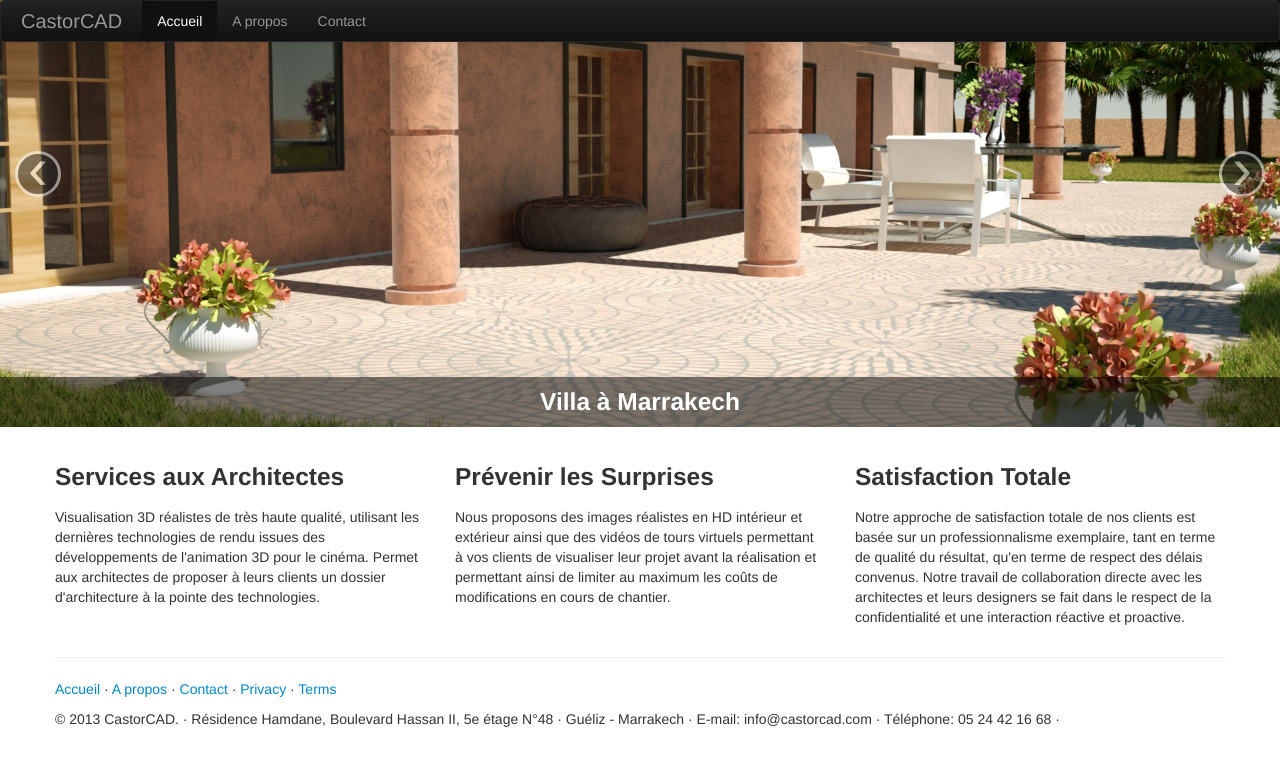
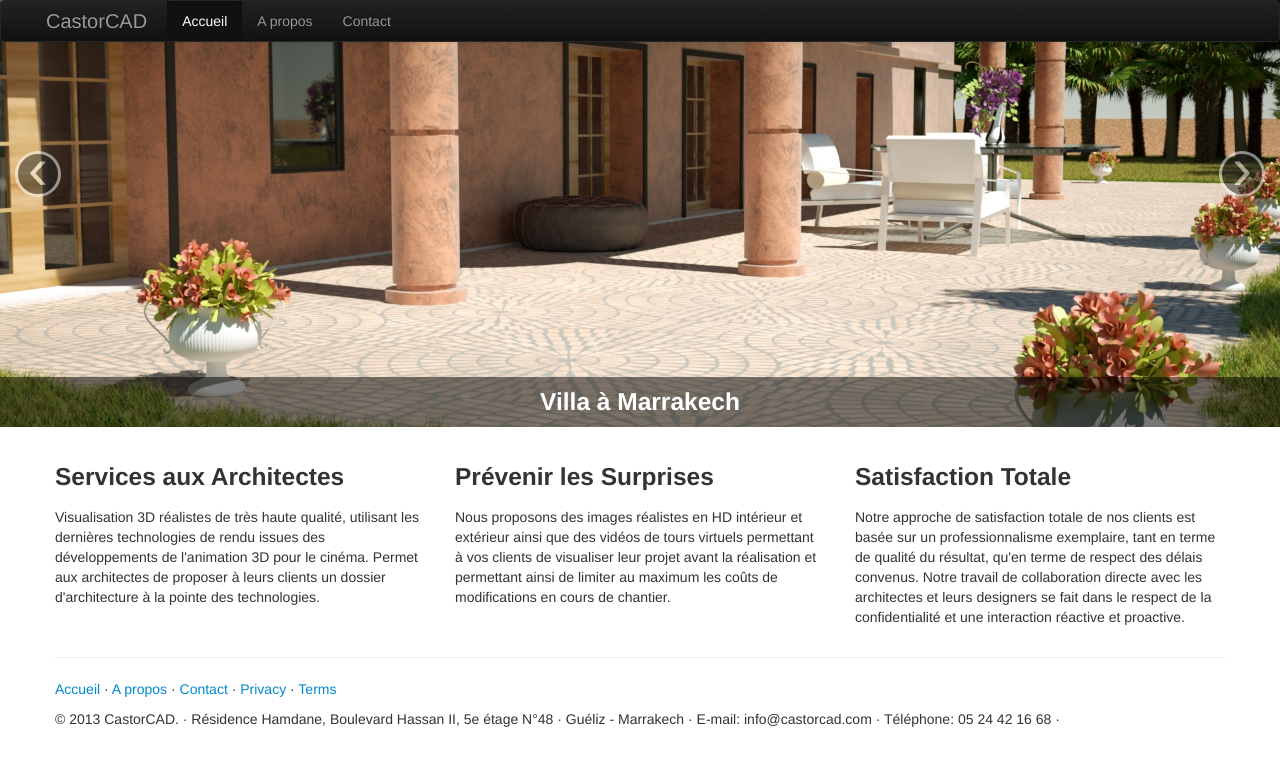
Before and after one commit to ReactiveSets/demo, a plain HTML site: page index.html in a window 1280 px wide. Drawn offline with nearby package versions, Linux system fonts and the light colour scheme.

Commit message:
style.css: add padding to container

```diff
--- a/css/style.css
+++ b/css/style.css
@@ -30,6 +30,10 @@ body {
   cursor: pointer;
 }
 
+.container {
+  padding: 0 25px;
+}
+
 .contact {
   margin-bottom: 25px;
 }
```
